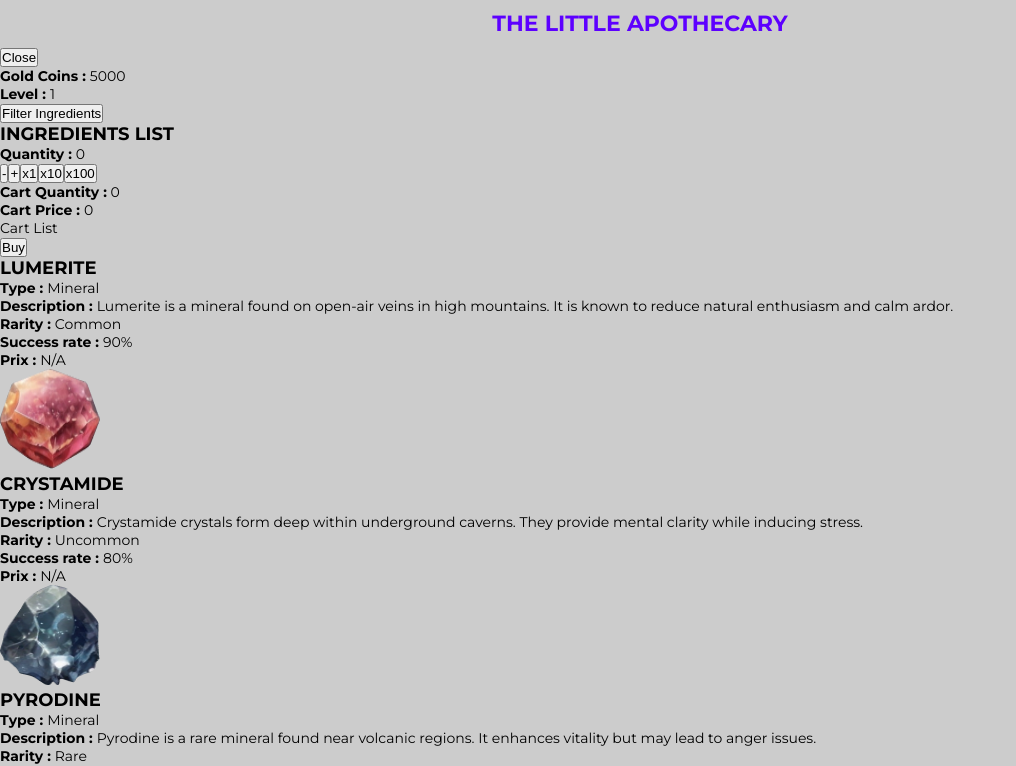
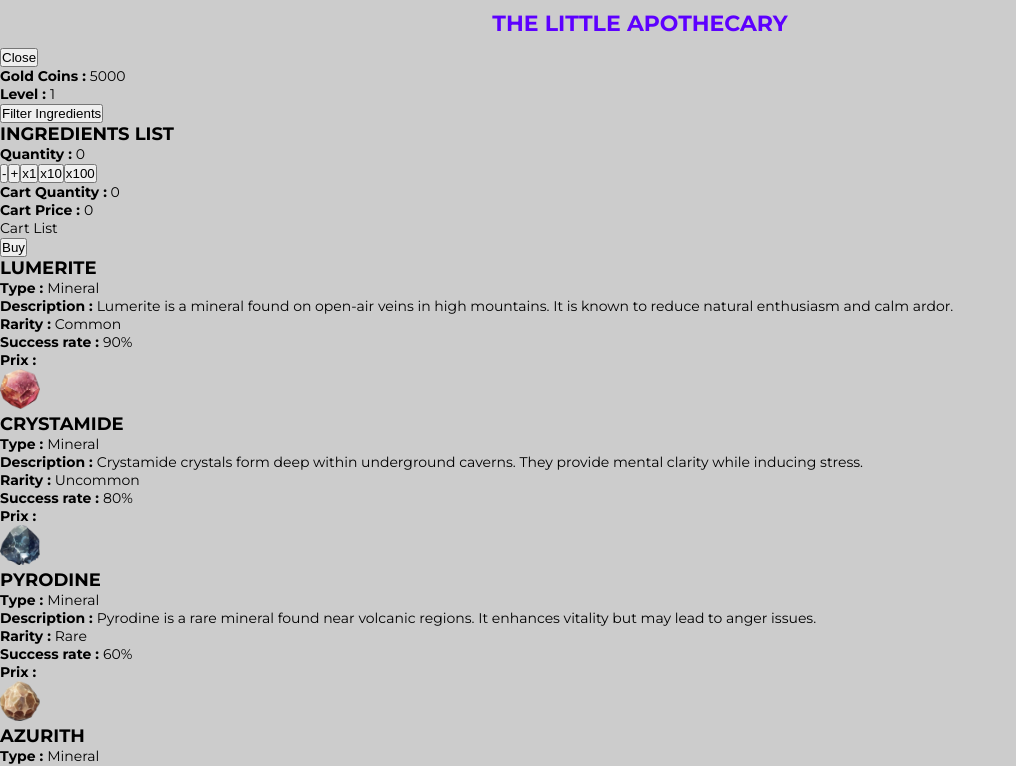
Before and after one commit to Guiomino/the-little-apothecary, a Next.js app: page / in a window 1280 px wide. Shown: the top 766 px of the page, without its empty margins (0-1016 px from the left). Built offline with nearby package versions, Linux system fonts and the light colour scheme.

Commit message:
fix(IngredientList - test): statut 500 to statut 200 -> OK

```diff
--- a/src/app/components/IngredientList.tsx
+++ b/src/app/components/IngredientList.tsx
@@ -2,11 +2,10 @@
 
 "use client"
 
-import React from 'react';
+import React, { useEffect, useState } from 'react';
 import Image from 'next/image';
 import { useIngredients } from '@/app/context/IngredientContext';
 
-// Fonction pour récupérer une valeur depuis localStorage
 const loadFromLocalStorage = (key: string) => {
     const value = localStorage.getItem(key);
     return value ? JSON.parse(value) : null;
@@ -14,13 +13,21 @@ const loadFromLocalStorage = (key: string) => {
 
 const IngredientList: React.FC = () => {
     const ingredients = useIngredients();
-    const prices = loadFromLocalStorage('ingredientPrices');
+    const [prices, setPrices] = useState<number[]>([]);
+
+    useEffect(() => {
+        const storedPrices = loadFromLocalStorage('ingredientPrices');
+        if (storedPrices) {
+            setPrices(storedPrices)
+        }
+    }, []);
 
     return (
         <ul>
             {ingredients.map((ingredient, index) => {
 
                 const price = prices ? prices[index] : 'N/A';
+                const isPriority = index < 5;
 
                 return (
                     <li key={ingredient.name}>
@@ -30,7 +37,7 @@ const IngredientList: React.FC = () => {
                         <p><strong>Rarity : </strong>{ingredient.rarity}</p>
                         <p><strong>Success rate : </strong>{ingredient.successRate}%</p>
                         <p><strong>Prix : </strong>{price}</p>
-                        <Image src={ingredient.imagePath} width={100} height={100} alt={ingredient.name} />
+                        <Image src={ingredient.imagePath} width={40} height={40} alt={ingredient.name} priority={isPriority} />
                     </li>
                 );
             })}
```
